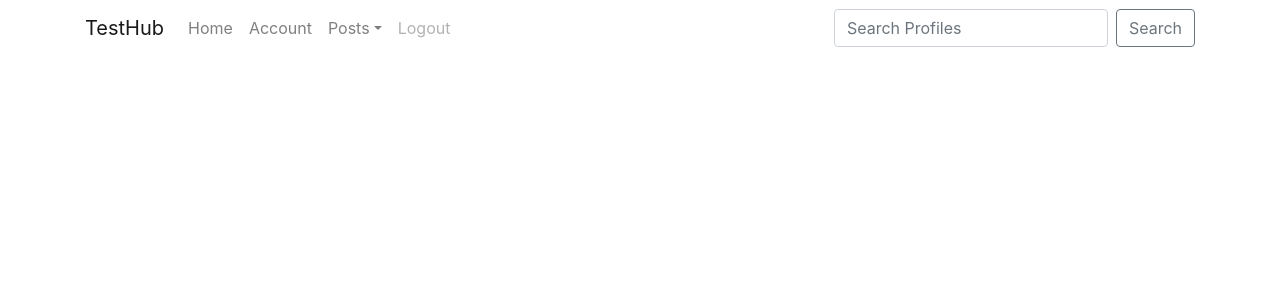
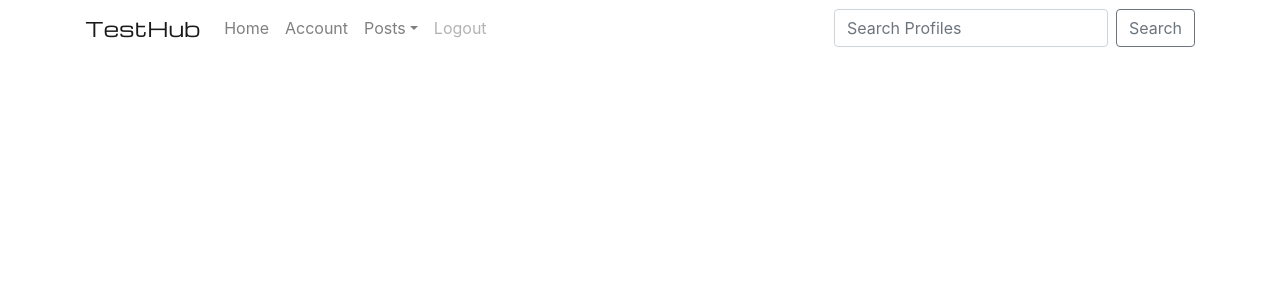
Before and after one commit to VilmaTuresson/test-hub, a React (Create React App) app: page / in a window 1280 px wide. Shown: the top 300 px of the page. Built offline with nearby package versions, Linux system fonts and the light colour scheme.

Commit message:
move NavBar component to right file and add styling

```diff
--- a/public/index.html
+++ b/public/index.html
@@ -30,6 +30,12 @@
       work correctly both with client-side routing and a non-root public URL.
       Learn how to configure a non-root public URL by running `npm run build`.
     -->
+    <link rel="preconnect" href="https://fonts.googleapis.com">
+    <link rel="preconnect" href="https://fonts.gstatic.com" crossorigin>
+    <link
+      href="https://fonts.googleapis.com/css2?family=Abril+Fatface&family=Alfa+Slab+One&family=Barlow:wght@100;200;300&family=Bebas+Neue&family=Crete+Round&family=Montserrat:wght@300;310&family=Noto+Serif+Display:ital@0;1&family=Outfit:wght@300;400&display=swap"
+      rel="stylesheet"
+    >
     <title>React App</title>
   </head>
   <body>
--- a/src/App.css
+++ /dev/null
@@ -1,38 +0,0 @@
-.App {
-  text-align: center;
-}
-
-.App-logo {
-  height: 40vmin;
-  pointer-events: none;
-}
-
-@media (prefers-reduced-motion: no-preference) {
-  .App-logo {
-    animation: App-logo-spin infinite 20s linear;
-  }
-}
-
-.App-header {
-  background-color: #282c34;
-  min-height: 100vh;
-  display: flex;
-  flex-direction: column;
-  align-items: center;
-  justify-content: center;
-  font-size: calc(10px + 2vmin);
-  color: white;
-}
-
-.App-link {
-  color: #61dafb;
-}
-
-@keyframes App-logo-spin {
-  from {
-    transform: rotate(0deg);
-  }
-  to {
-    transform: rotate(360deg);
-  }
-}
--- a/src/App.js
+++ b/src/App.js
@@ -1,42 +1,12 @@
-import './App.css';
-import { Navbar, Container, Nav, NavDropdown, FormControl, Form, Button} from 'react-bootstrap'
+import styles from './App.module.css'
+import React from 'react'
+import NavBar from './components/NavBar';
 
 function App() {
   return (
-    <Navbar expand="md" fixed='top'>
-      <Container>
-        <Navbar.Brand href="#">TestHub</Navbar.Brand>
-        <Navbar.Toggle aria-controls="navbarScroll" />
-        <Navbar.Collapse id="navbarScroll">
-          <Nav
-            className="mr-auto my-2 my-lg-0"
-            style={{ maxHeight: '500px' }}
-            navbarScroll
-          >
-            <Nav.Link href="#action1">Home</Nav.Link>
-            <Nav.Link href="#action2">Account</Nav.Link>
-            <NavDropdown title="Posts" id="navbarScrollingDropdown">
-              <NavDropdown.Item href="#action3">My Posts</NavDropdown.Item>
-              <NavDropdown.Item href="#action4">Liked Posts</NavDropdown.Item>
-              <NavDropdown.Divider />
-              <NavDropdown.Item href="#action5">Create new Post</NavDropdown.Item>
-            </NavDropdown>
-            <Nav.Link href="#" disabled>
-              Logout
-            </Nav.Link>
-          </Nav>
-          <Form className="d-flex">
-            <FormControl
-              type="search"
-              placeholder="Search Profiles"
-              className="mr-2"
-              aria-label="Search"
-            />
-            <Button variant="outline-secondary">Search</Button>
-          </Form>
-        </Navbar.Collapse>
-      </Container>
-    </Navbar>
+    <div className={styles.App}>
+      <NavBar />
+    </div>
   );
 }
 
--- /dev/null
+++ b/src/App.module.css
@@ -0,0 +1,10 @@
+@import url('https://fonts.googleapis.com/css2?family=Abril+Fatface&family=Alfa+Slab+One&family=Barlow:wght@100;200;300&family=Bebas+Neue&family=Crete+Round&family=Michroma&family=Montserrat:wght@300;310&family=Noto+Serif+Display:ital@0;1&family=Outfit:wght@300;400&display=swap');
+
+
+.App {
+    min-height: 100vh;
+}
+
+.Logo {
+    font-family: 'Michroma', sans-serif;
+}
--- a/src/components/NavBar.js
+++ b/src/components/NavBar.js
@@ -1,9 +1,44 @@
 import React from 'react'
+import { Navbar, Container, Nav, NavDropdown, FormControl, Form, Button} from 'react-bootstrap'
+import styles from '../App.module.css';
 
 const NavBar = () => {
   return (
-    <div>NavBar placeholder</div>
+      <Navbar expand="md" fixed='top'>
+        <Container>
+          <Navbar.Brand className={styles.Logo} href="#">TestHub</Navbar.Brand>
+          <Navbar.Toggle aria-controls="navbarScroll" />
+          <Navbar.Collapse id="navbarScroll">
+            <Nav
+              className="mr-auto my-2 my-lg-0"
+              style={{ maxHeight: '500px' }}
+              navbarScroll
+            >
+              <Nav.Link href="#action1">Home</Nav.Link>
+              <Nav.Link href="#action2">Account</Nav.Link>
+              <NavDropdown title="Posts" id="navbarScrollingDropdown">
+                <NavDropdown.Item href="#action3">My Posts</NavDropdown.Item>
+                <NavDropdown.Item href="#action4">Liked Posts</NavDropdown.Item>
+                <NavDropdown.Divider />
+                <NavDropdown.Item href="#action5">Create new Post</NavDropdown.Item>
+              </NavDropdown>
+              <Nav.Link href="#" disabled>
+                Logout
+              </Nav.Link>
+            </Nav>
+            <Form className="d-flex">
+              <FormControl
+                type="search"
+                placeholder="Search Profiles"
+                className="mr-2"
+                aria-label="Search"
+              />
+              <Button variant="outline-secondary">Search</Button>
+            </Form>
+          </Navbar.Collapse>
+        </Container>
+      </Navbar>
   )
 }
 
-export default NavBar
+export default NavBar;
```
